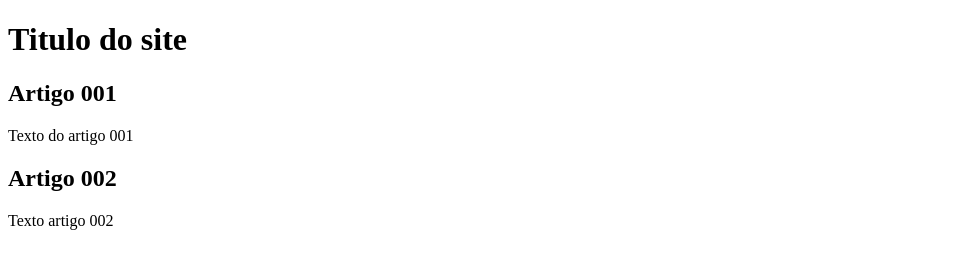
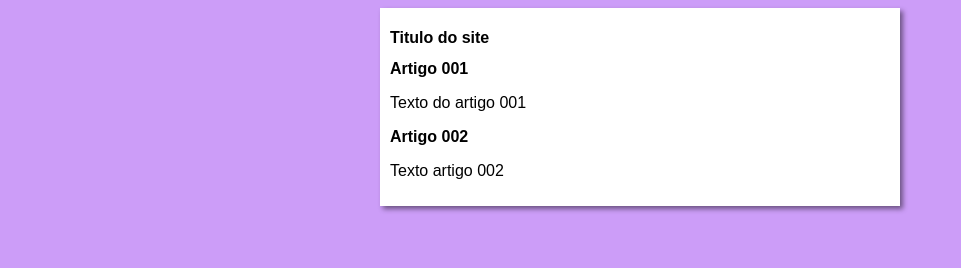
Before and after one commit to LevyCostta/projeto-site, a plain HTML site: page index.html in a window 1280 px wide. Shown: the whole page, without its empty margins (0-961 px from the left). Drawn offline with Linux system fonts and the light colour scheme.

Commit message:
Iniciei o disign

```diff
--- /dev/null
+++ b/estilos/style.css
@@ -0,0 +1,17 @@
+*{
+    font-family: Arial, Helvetica, sans-serif;
+    font-size: 16px;
+}
+
+body {
+    background-color: rgb(204, 157, 248);
+
+}
+
+main {
+    background-color: white;
+    width: 500px;
+    margin: auto;
+    padding: 10px;
+    box-shadow: 3px 3px 5px rgba(0, 0, 0, 0.473)
+}
--- a/index.html
+++ b/index.html
@@ -4,6 +4,7 @@
     <meta charset="UTF-8">
     <meta name="viewport" content="width=device-width, initial-scale=1.0">
     <title>Titulo do site</title>
+    <link rel="stylesheet" href="estilos/style.css">
 </head>
 <body>
     <main>
```
